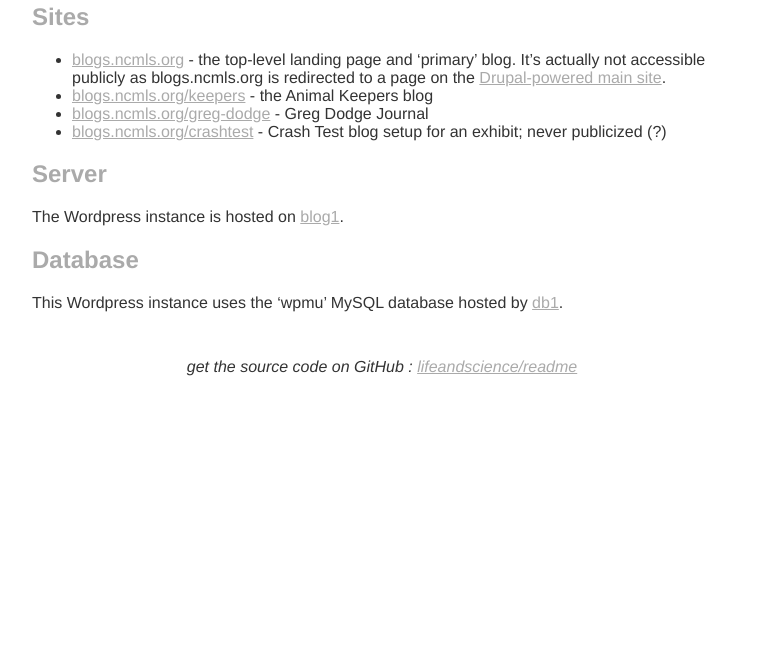
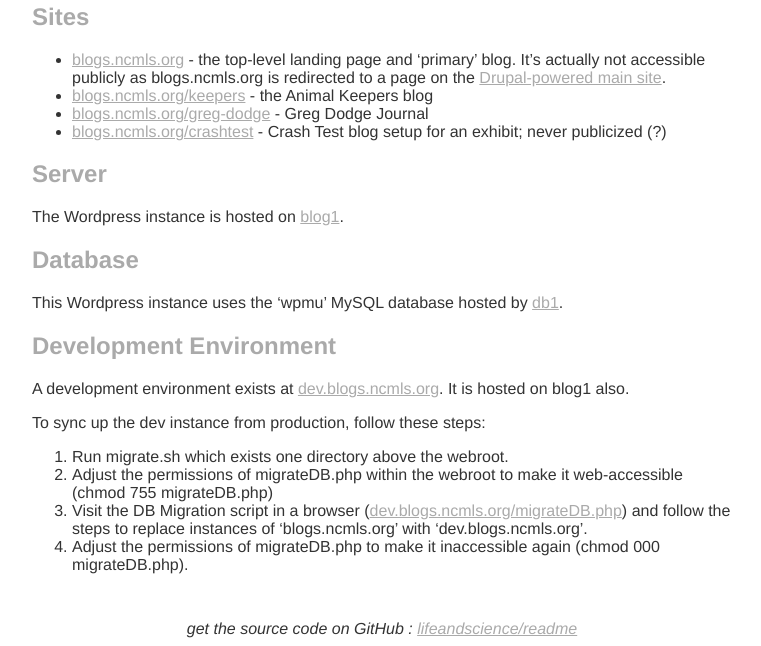
Before and after one commit to lifeandscience/readme, a Jekyll site: the page built from sites/wordpress-blog.md, in a window 1280 px wide. Shown: the part 320-966 px from the top of the page, without its empty margins (258-1019 px from the left). Built offline with Jekyll 4.4.1, drawn with Linux system fonts in a browser that asks for light colours; before the commit the page ends 900 px from its top, so only the background shows below that.

Commit message:
Add info about dev environment including how to migrate prod to dev.

```diff
--- a/sites/wordpress-blog.md
+++ b/sites/wordpress-blog.md
@@ -20,3 +20,14 @@
 ## Database ##
 
 This Wordpress instance uses the 'wpmu' MySQL database hosted by [db1](../vms/db1.html).
+
+## Development Environment ##
+
+A development environment exists at [dev.blogs.ncmls.org](http://dev.blogs.ncmls.org). It is hosted on blog1 also.
+
+To sync up the dev instance from production, follow these steps:
+
+1. Run migrate.sh which exists one directory above the webroot.
+2. Adjust the permissions of migrateDB.php within the webroot to make it web-accessible (chmod 755 migrateDB.php)
+3. Visit the DB Migration script in a browser ([dev.blogs.ncmls.org/migrateDB.php](http://dev.blogs.ncmls.org/migrateDB.php)) and follow the steps to replace instances of 'blogs.ncmls.org' with 'dev.blogs.ncmls.org'.
+4. Adjust the permissions of migrateDB.php to make it inaccessible again (chmod 000 migrateDB.php).
```
